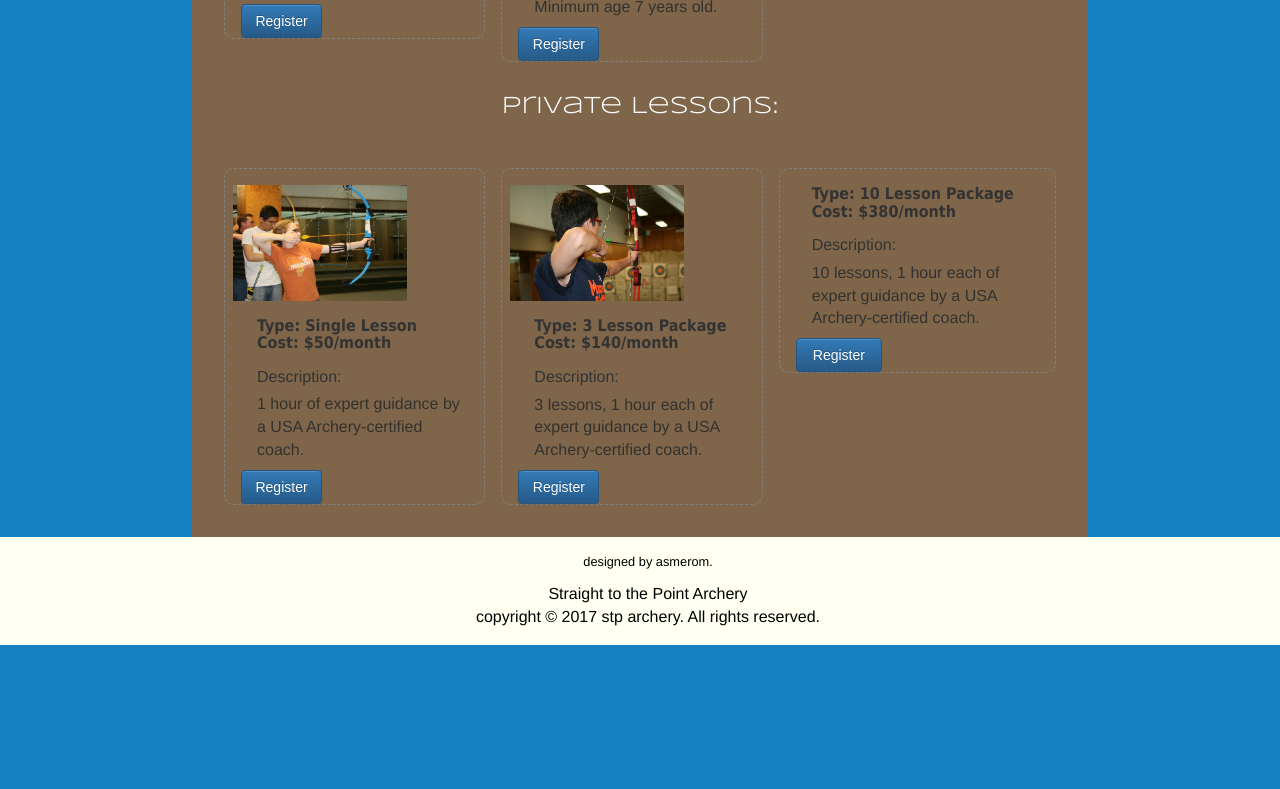
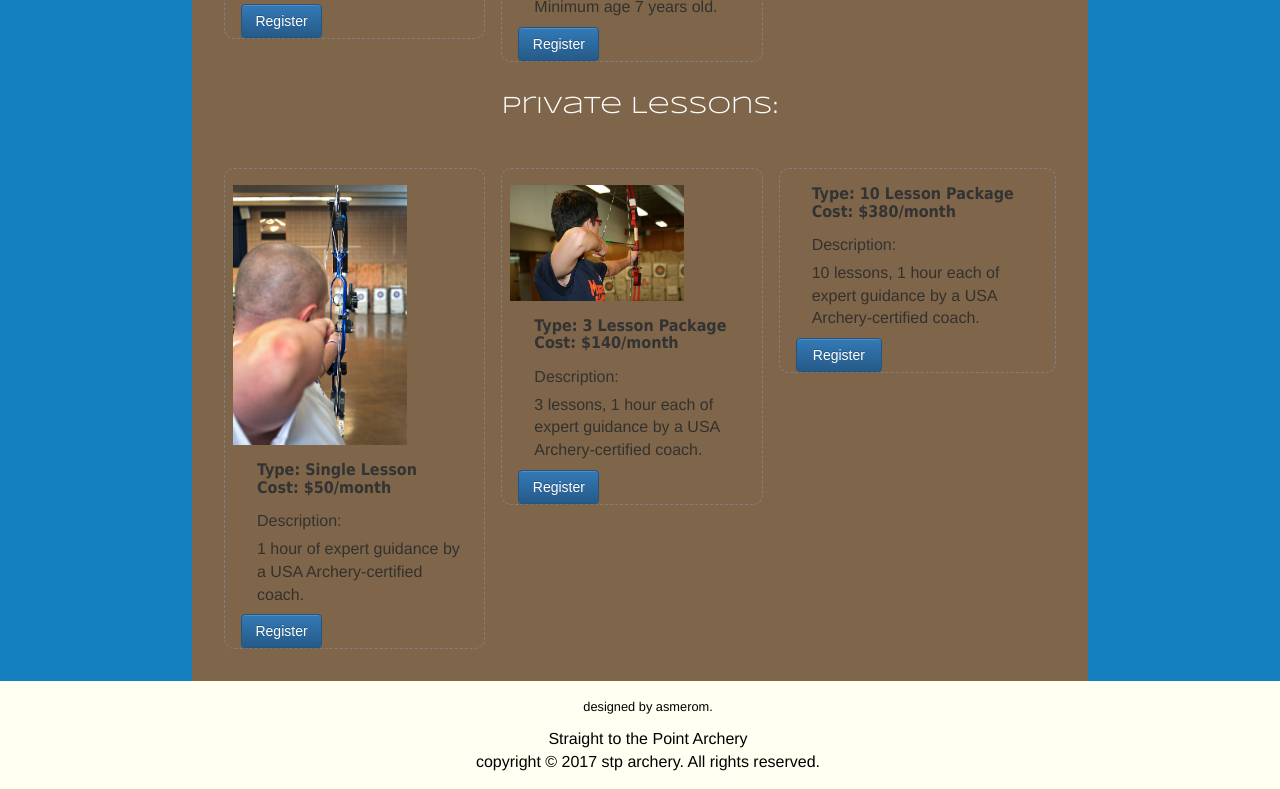
Before and after one commit to Aghw/stp-archery, a plain HTML site: page classes-and-schedule.html in a window 1280 px wide. Shown: the part 1006-1795 px from the top of the page. Before the commit the page ends 1651 px from the top, so only its background shows below. Drawn offline with nearby package versions, Linux system fonts and the light colour scheme.

Commit message:
more trial to get the images for lesson1 and lesson2 to display. to no avail.

```diff
--- a/classes-and-schedule.html
+++ b/classes-and-schedule.html
@@ -169,10 +169,8 @@
           <div class="grid-col-4">
             <!-- <div class="content1"> -->
               <div class="class-detail">
-                  <!-- <img class="class-activity-demo"
-                        src="images/lesson1.jpg" alt="class activities"> -->
                   <img class="class-activity-demo"
-                        src="images/class2.jpg" alt="class activities">
+                        src="images/lesson1.jpg" alt="class activities">
 
                 <div class="class-detail-info">
                   <h2>Type: Single Lesson </h2>
```
